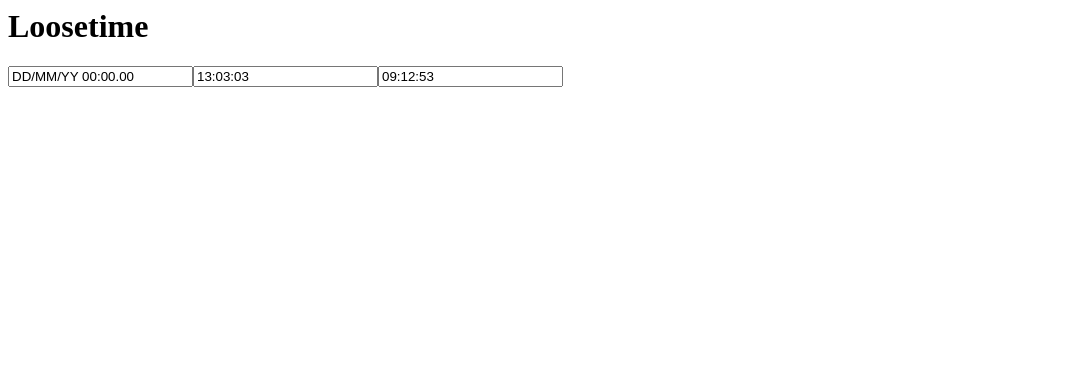
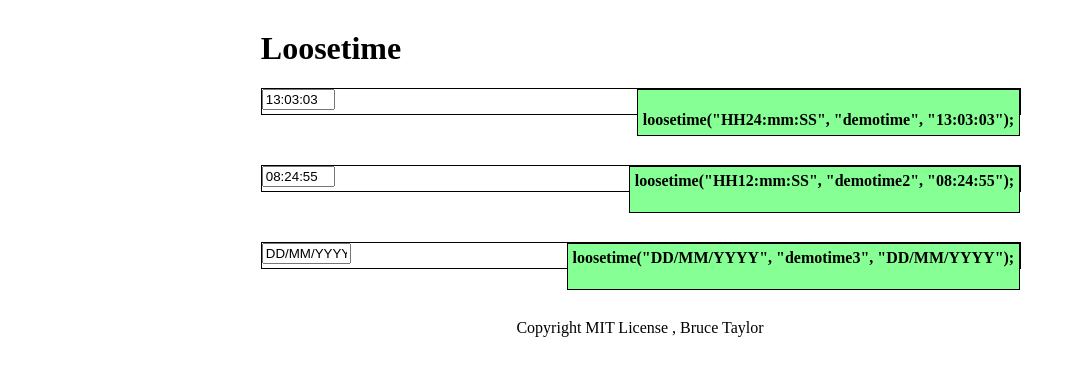
Before and after one commit to tomaytotomato/loosetime.js, a plain HTML site: page demo.htm in a window 1280 px wide. Shown: the whole page, without its empty margins (0-1076 px from the left). Drawn offline with nearby package versions, Linux system fonts and the light colour scheme.

Commit message:
Implemented vanilla version

```diff
--- a/demo.htm
+++ b/demo.htm
@@ -1,24 +1,86 @@
-
+<!DOCTYPE html>
 <html>
 <head>
 	<script type="text/javascript" src="loosetime.js"></script>
 	<!--
 	<script type="text/javascript" src="loosetime_jquery.js"></script>
 	!-->
-	<script src="http://code.jquery.com/jquery-1.9.1.js"></script>
+
+	<title>loosetime.js Demo Page</title>
+	<meta charset="UTF-8">
+	<meta name="description" content="Demo page showing examples of how to use loosetime.js">
+	<meta name="keywords" content="Javascript,js,loosetime">
+	<meta name="author" content="Bruce Taylor">
+	<style type="text/css">
+		#wrapper
+		{
+			width: 60%;
+			margin-left: auto;
+			margin-right: auto;
+			margin-top: 30px;
+		}
+		.example
+		{
+			width: 100%;
+			display: block;
+			border: 1px solid black;
+			height: 25px;
+			margin-bottom: 50px;
+		}
+
+		.code
+		{
+			float: right;
+			height: 35px;
+			padding: 5px;
+			border: 1px solid black;
+			background-color: #86FF94;
+			font-weight: bold;
+		}
+
+		p .code
+		{
+			margin: none;
+		}
+
+		footer
+		{
+			text-align: center;
+		}
+
+	</style>
 </head>
 <body>
+	<div id="wrapper">
+		<h1>Loosetime</h1>
+		<div id="demotime" class="example">
+			<script type="text/javascript">
+				loosetime("HH24:mm:SS", "demotime", "13:03:03", "example1");
+			</script>
+			<div id="code1" class="code">
+				<p>loosetime("HH24:mm:SS", "demotime", "13:03:03");</p>
+			</div>
+		</div>
 
+		<div id="demotime2" class="example">
+			<script type="text/javascript">
+				loosetime("HH12:mm:SS", "demotime2", "08:24:55", "example2");
+			</script>
+			<div id="code2" class="code">
+				loosetime("HH12:mm:SS", "demotime2", "08:24:55");
+			</div>
+		</div>
 
-	<h1>Loosetime</h1>
+			<div id="demotime3" class="example">
+			<script type="text/javascript">
+				loosetime("DD/MM/YYYY", "demotime3", "DD/MM/YYYY", "example3");
+			</script>
+			<div id="code3" class="code">
+				loosetime("DD/MM/YYYY", "demotime3", "DD/MM/YYYY");
+			</div>
+		</div>
+	</div>
 
-	<div id="demotime" name="demotime">
-
-	</div>
-	<script type="text/javascript">
-		loosetime();
-		loosetime("HH24:mm:SS", "demotime", "13:03:03");
-		loosetime("HH12:mm:SS", "demotime", "09:12:53");
-	</script>
+	<footer>Copyright MIT License , Bruce Taylor</footer>
 </body>
 </html>
--- a/loosetime.js
+++ b/loosetime.js
@@ -1,80 +1,71 @@
 /**
  * Loosetime.js
  *
- *	Author: Bruce Taylor
- *	URL: www.loosetime.com
- *	Date: 22/07/2014
- *	License: MIT License, open source
- *
- * - NOTE - Still need to refactor out the jQuery in this version -
+ * Author: Bruce Taylor URL: www.loosetime.com Date: 22/07/2014 License: MIT
+ * License, open source - NOTE - Still need to refactor out the jQuery in this
+ * version -
  */
 
-(function(){
-	config(
+var looseconfig =
 {
+    // change these values to set how loosetime creates default input elements
     "format" : "DD/MM/YY HH24:MM:SS.s",
     "value" : "DD/MM/YY 00:00.00",
-			"length" : 13,
-		}
-	);
-})
+    "class" : "input",
+    "delims" : new Array('/', '-', '_', '.', '|', ',', ' ', ':')
+};
 
-function loosetime(a,b,c,d)
+function loosetime(a, b, c, d)
 	{
 
 		var format = a;
 		var appendLoc = b;
-		var newVal = c;
-		var newName = d;
-		var newSize;
+		var inputVal = c;
+		var inputName = d;
+		var inputClass = "input";
+		var inputLength;
 
-		console.log(typeof(format));
 		// parse the time format passed in
 		try
 			{
 
-			if (typeof(format) == 'undefined')
+				if (typeof (format) == 'undefined')
 					{
-				format = parseDateTime("DD/MM/YY HH24:MM:SS.s");
+						format = looseconfig.format;
 					}
 				else
 					{
 						format = parseDateTime(format);
 					}
 
-			console.log(format);
 
-			// check newVal given
+				// check inputVal given
 				try
 					{
-				if (typeof(newVal) == 'undefined')
+						if (typeof (inputVal) == 'undefined')
 							{
-					newVal = "DD/MM/YY 00:00.00";
-
+								inputVal = looseconfig.value;
 							}
 
-				newSize = newVal.length-2;
+						inputLength = inputVal.length - 2;
 
 						// construct input element
-				var input = $("<input>",
-					{
-						name : newName,
-						maxlength : newSize,
-						size : newSize,
-						type : 'text',
-						value : newVal,
-						keypress : dateTimeRules,
-						click : resetCursosPos,
-						loosetime : format
-					}
-					);
-
+						var input = document.createElement("input");
+						input.setAttribute("name", inputName);
+						input.setAttribute("maxlength", inputLength);
+						input.setAttribute("size", inputLength);
+						input.setAttribute("value", inputVal);
+						input.setAttribute("type", "input");
+						input.setAttribute("class", inputClass);
+						input.setAttribute("onkeypress", "dateTimeRules(event)");
+						input.setAttribute("onclick", "resetCursorPos(event)");
+						input.setAttribute("loosetime", format);
 
 						// append loosetime to the designated element in the DOM
 						try
 							{
-					var col = document.getElementById('demotime');
-					input.appendTo(col);
+								var element = document.getElementById(appendLoc);
+								element.appendChild(input);
 							}
 						// catch omition of append location
 						catch (e)
@@ -95,7 +86,7 @@ function loosetime(a,b,c,d)
 			{
 				window.alert("Error, Date format missing or invalid.");
 			}
-
+	}
 /*
  * Parses datetime given by user and provides a string to be used for validation
  * e.g. for DD/MM/YYYY HH24:mm:SS.s --> 31/12/2999 23:59:59:9999
@@ -104,10 +95,10 @@ function loosetime(a,b,c,d)
 	{
 		var validString = "";
 		var res = parseStr.split(/[\/\/:.\s]/g);
-		//console.log(res.length);
+		// console.log(res.length);
 		for (var i = 0; i < res.length; i++)
 			{
-			//console.log(res[i]);
+				// console.log(res[i]);
 				switch (res[i])
 					{
 						case "DD":
@@ -146,7 +137,7 @@ function loosetime(a,b,c,d)
 							validString += "99";
 							break;
 					}
-			//add delimiter
+				// add delimiter
 				validString += "/";
 			}
 
@@ -156,42 +147,46 @@ function loosetime(a,b,c,d)
 /*
  * Sets the cursor position on user click of input element
  */
-	function resetCursosPos()
+function resetCursorPos(e)
 	{
-		$(this).prop(
-		{
-			selectionStart : 0,
-			selectionEnd : 0
-		}
-		);
+		var e = window.event || e;
+		var input = e.target || e.srcElement;
+
+		input.selectionStart = 0;
+		input.selectionEnd = 0;
 	}
 
 /*
  * Validates user input against constraints given in time format
  */
-	function dateTimeRules(event, f)
+function dateTimeRules(e)
 	{
+
+		var event = window.event || e;
+		var input = event.target || event.srcElement;
 
 		// if user does not enter tab or backspace then move input
 		// cursor pos
 		if (event.charCode >= 48 && event.charCode <= 57)
 			{
-			var delims = new Array('/', '-', '_', '.', '|', ',', ' ', ':');
+
+				var delims = looseconfig.delims;
 
 				// get input cursor position
-			var sel = $(this).prop('selectionStart');
-			var val = $(this).val();
+				var sel = input.selectionStart;
+				var val = input.value;
 				explode = val.split("");
-			var input = event.charCode - 48;
-			if (sel <= $(this).prop('maxlength') + 1)
+				var char = event.charCode - 48;
+				if (sel <= input.maxLength + 1)
 					{
+
 						// get value of char pos in loosetime attribute
 
-				var thisChar = $(this).attr('loosetime').charAt(sel);
-				// if position is on delimiter, jump to next position
+						var thisChar = input.getAttribute('loosetime').charAt(sel);
+						// if position is on delimiter, jump to next
+						// position
 
-
-				if ($.inArray(explode[sel], delims) != -1)
+						if (delims.indexOf(explode[sel]) != -1)
 							{
 								explode = val.split("");
 								explode[sel + 1] = event.charCode - 48;
@@ -199,12 +194,13 @@ function loosetime(a,b,c,d)
 								newsel = sel + 2;
 							}
 
-				//move cursor to next position
+						// move cursor to next position
 						else
 							{
-					// if input value > loosetime char, prevent movement
+								// if input value > loosetime char,
+								// prevent movement
 
-					//replace char infront of cursor pos
+								// replace char infront of cursor pos
 								explode = val.split("");
 								explode[sel] = event.charCode - 48;
 								val = explode.join("");
@@ -212,18 +208,12 @@ function loosetime(a,b,c,d)
 
 							}
 
-				$(this).prop(
-				{
-					value : val,
-					selectionStart : newsel,
-					selectionEnd : newsel
+						input.value = val;
+						input.selectionStart = newsel;
+						input.selectionEnd = newsel;
 
-				}
-				);
-
-				// non numeric chars will be ignored, input cursor pos will stay
+						// non numeric chars will be ignored, input
+						// cursor pos will stay
 					}
 			}
 	}
-
-}
```
Also changed, not shown: 2 other files. Lines whose indentation alone changed are shown as unchanged.
